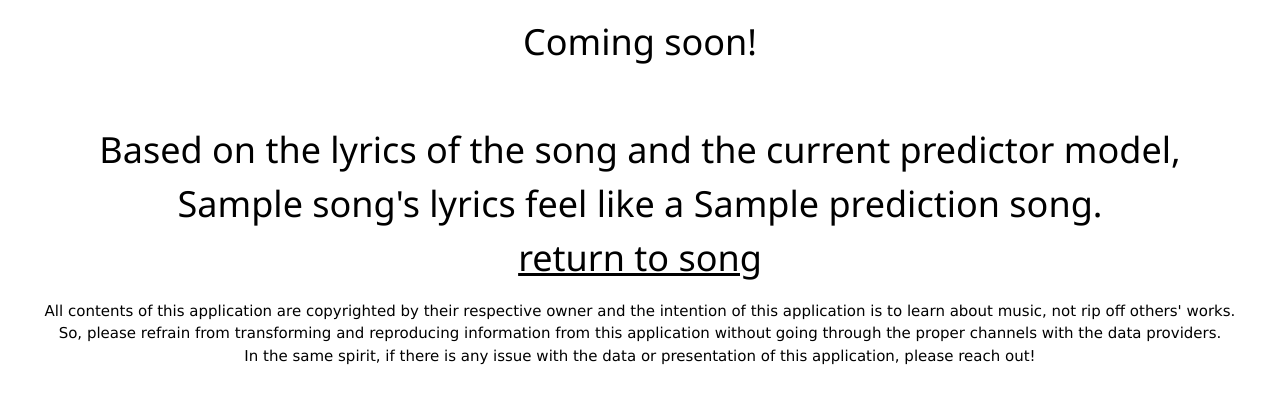
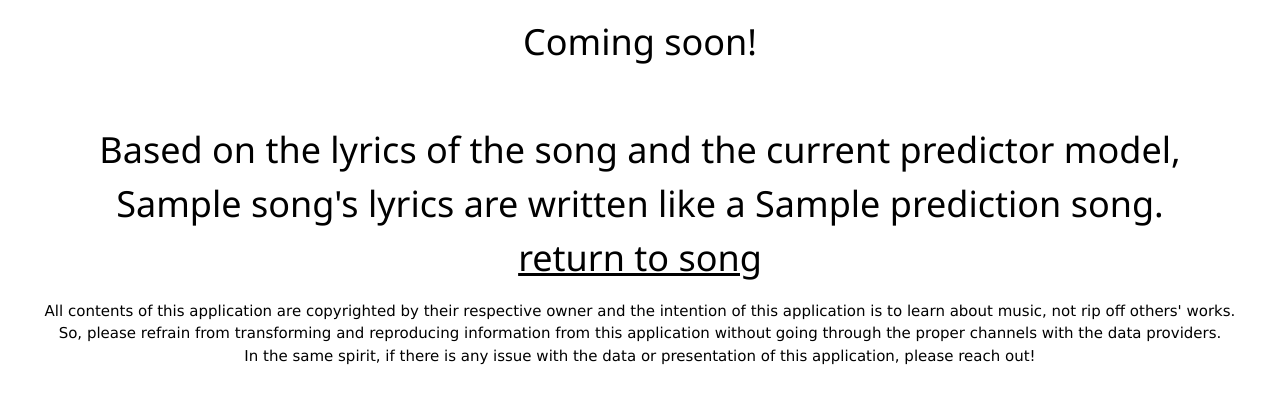
Before and after one commit to ttew-bu/Song-Analytics-Deep-Dive-with-Flask, a Flask app: template spotipy_webapp/templates/wordreview.html in a window 1280 px wide. Shown: the part 23-427 px from the top of the page. Run offline with Flask 2, Linux system fonts and the light colour scheme; the template is opened without the code that fills it: most values are stand-ins (such as "Sample title", 1, 10 or a date in 2020); some libraries are stand-ins or nearby versions.

Commit message:
MVP for first model

```diff
--- a/spotipy_webapp/templates/wordreview.html
+++ b/spotipy_webapp/templates/wordreview.html
@@ -10,7 +10,9 @@
     <br>
     <div id='output'>
         Based on the lyrics of the song and the current predictor model, <br>
-        {{song}}'s lyrics feel like a {{prediction[0]}} song.
+        {{song}}'s lyrics are written like a {{prediction[0]}} song.
+        <!--Based on the attributes spotify has listed for the song,
+        it most resembles -->
     </div>
 <a href="{{ url_for('get_song', id=id) }}"> return to song </a>
 </h1>
```
Also changed, not shown: 2 other files.
